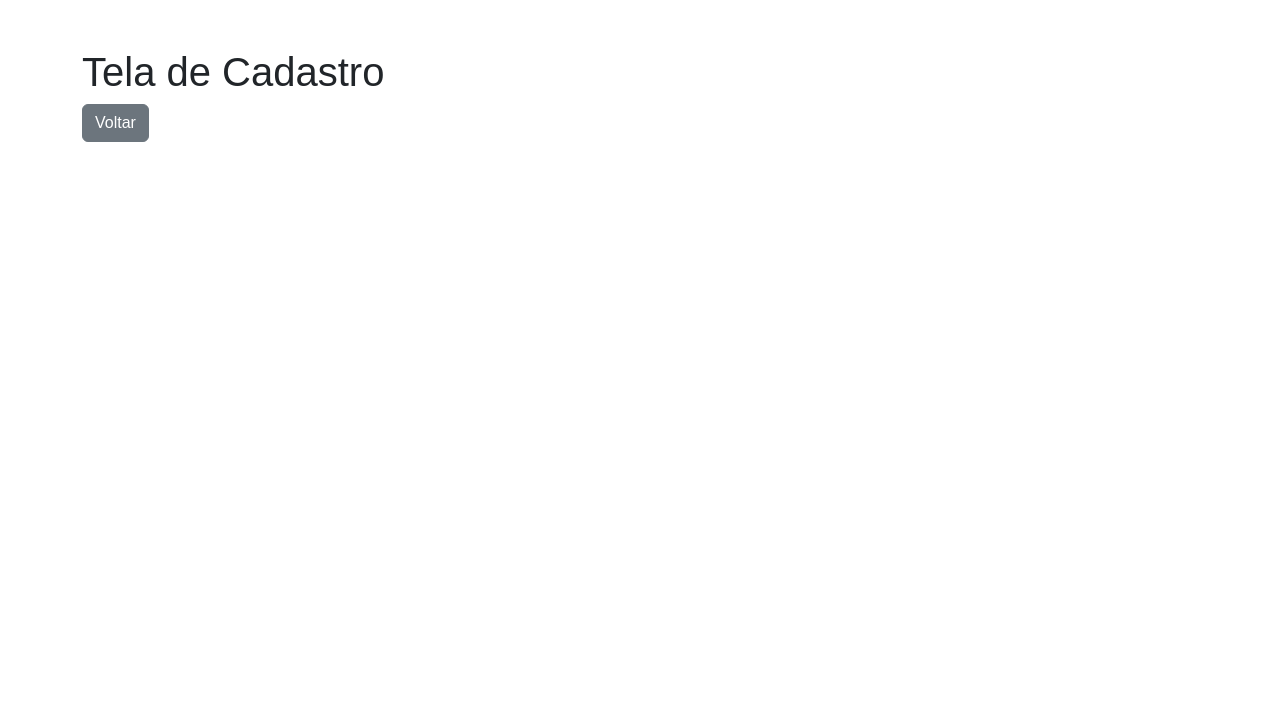
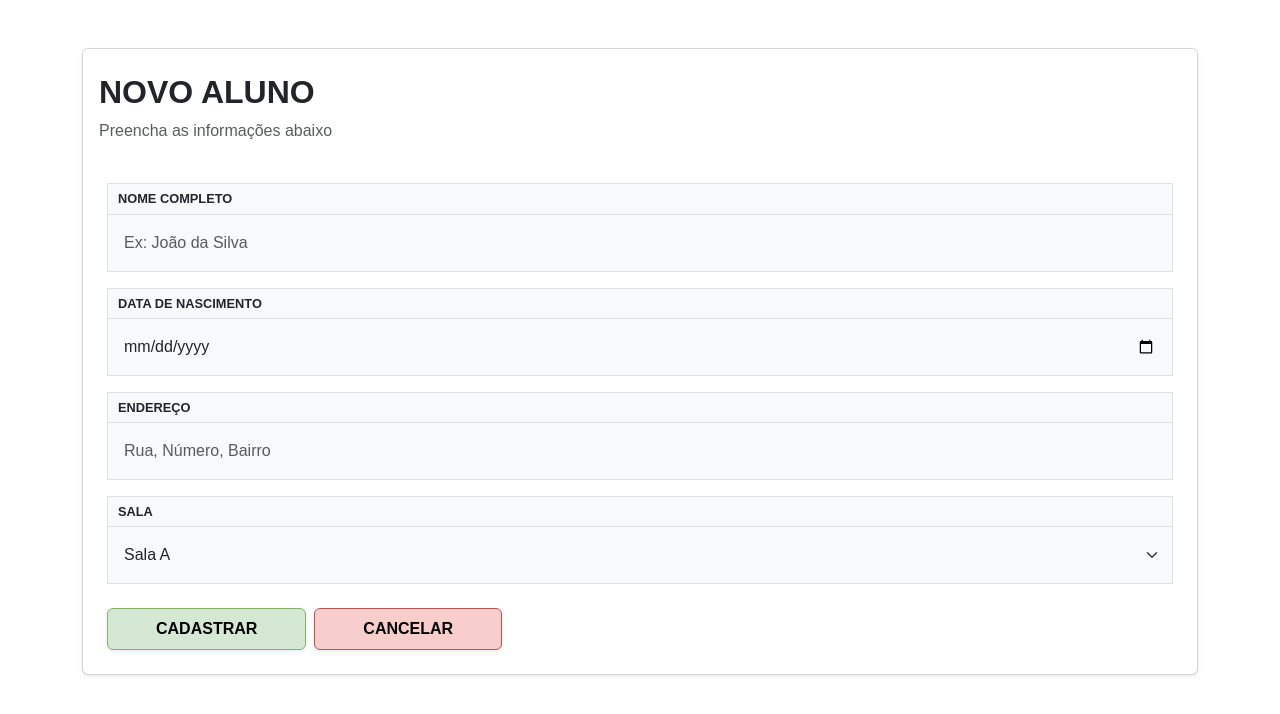
Before and after one commit to VinnySumo/TESTE_GSA_FRONTEND, a React (Vite) app in the folder teste_gsa_frontend/: page /cadastro in a window 1280 px wide. Shown: the top 714 px of the page. Built offline with nearby package versions, Linux system fonts and the light colour scheme.

Commit message:
fazendo o hook e a pagina de cadastro e editar do aluno

```diff
--- /dev/null
+++ b/teste_gsa_frontend/src/hooks/hookAlunoForm.js
@@ -0,0 +1,60 @@
+import { useState } from 'react';
+import api from '../services/api';
+
+export function useAlunoForm() {
+    const [loading, setLoading] = useState(false);
+    const [erro, setErro] = useState(null);
+
+    // Buscar dados de um aluno
+    const buscarUmAluno = async (id, sala) => {
+        setLoading(true);
+        setErro(null);
+        try {
+            const response = await api.get(`/sala/${sala}/${id}`);
+            return response.data.dados;
+        } catch (error) {
+            setErro('Erro ao buscar dados do aluno.');
+            return null;
+        } finally {
+            setLoading(false);
+        }
+    };
+
+    // Cadastrar Aluno
+    const cadastrarAluno = async (dados) => {
+        setLoading(true);
+        setErro(null);
+        try {
+            await api.post('/sala/cadastrar', dados);
+            return true; // Sucesso
+        } catch (error) {
+            setErro(error.response?.data?.mensagem || 'Erro ao cadastrar.');
+            return false; // Falha
+        } finally {
+            setLoading(false);
+        }
+    };
+
+    // Editar Aluno
+    const editarAluno = async (id, sala, dados) => {
+        setLoading(true);
+        setErro(null);
+        try {
+            await api.put(`/sala/${sala}/${id}`, dados);
+            return true;
+        } catch (error) {
+            setErro('Erro ao salvar alterações.');
+            return false;
+        } finally {
+            setLoading(false);
+        }
+    };
+
+    return {
+        loading,
+        erro,
+        buscarUmAluno,
+        cadastrarAluno,
+        editarAluno
+    };
+}
--- a/teste_gsa_frontend/src/pages/Cadastro/cadastro.jsx
+++ b/teste_gsa_frontend/src/pages/Cadastro/cadastro.jsx
@@ -1,11 +1,147 @@
-import React from 'react';
-import { Link } from 'react-router-dom';
+import React, { useEffect, useState } from 'react';
+import { Link, useNavigate, useParams } from 'react-router-dom';
+import { useAlunoForm } from '../../hooks/hookAlunoForm'; // <--- Importa o Hook Novo
 
 export default function Cadastro() {
-  return (
-    <div className="container mt-5">
-      <h1>Tela de Cadastro</h1>
-      <Link to="/" className="btn btn-secondary">Voltar</Link>
-    </div>
-  );
+    const { sala: salaParam, id } = useParams();
+    const navigate = useNavigate();
+
+    // Usa o hook específico de formulário
+    const { cadastrarAluno, editarAluno, buscarUmAluno, loading, erro } = useAlunoForm();
+
+    const [nome, setNome] = useState('');
+    const [dataNascimento, setDataNascimento] = useState('');
+    const [endereco, setEndereco] = useState('');
+    const [sala, setSala] = useState('a');
+
+    const [editando, setEditando] = useState(false);
+
+    useEffect(() => {
+        if (id && salaParam) {
+            setEditando(true);
+            setSala(salaParam);
+            carregarDados();
+        }
+    }, [id, salaParam]);
+
+    async function carregarDados() {
+        // Usa a função do novo hook
+        const aluno = await buscarUmAluno(id, salaParam);
+
+        if (aluno) {
+            setNome(aluno.nome);
+            setEndereco(aluno.endereco || '');
+            if (aluno.data_nascimento) {
+                const [dia, mes, ano] = aluno.data_nascimento.split('/');
+                setDataNascimento(`${ano}-${mes}-${dia}`);
+            }
+        } else {
+            alert('Aluno não encontrado.');
+            navigate('/');
+        }
+    }
+
+    //Validação de idade do aluno
+    function validarIdade(dataString) {
+        if (!dataString) return false;
+
+        const hoje = new Date();
+        const nascimento = new Date(dataString);
+
+        let idade = hoje.getFullYear() - nascimento.getFullYear();
+        const mes = hoje.getMonth() - nascimento.getMonth();
+
+        if (mes < 0 || (mes === 0 && hoje.getDate() < nascimento.getDate())) {
+            idade--;
+        }
+
+        // Mínimo (5 anos)
+        if (idade < 5) {
+            alert(`O aluno tem apenas ${idade} anos. A idade mínima é 5 anos.`);
+            return false;
+        }
+
+        //  Máximo (18 anos) para cadastro
+        if (idade > 18) {
+            alert(`Data inválida! O ano digitado resultaria em ${idade} anos de idade. Verifique o ano.`);
+            return false;
+        }
+
+        if (nascimento > hoje) {
+            alert("A data de nascimento não pode ser no futuro.");
+            return false;
+        }
+
+        return true;
+    }
+
+    async function handleSubmit(e) {
+        e.preventDefault();
+
+        if (!validarIdade(dataNascimento)) {
+            return; // Para tudo se a idade for inválida
+        }
+
+        const dados = { nome, data_nascimento: dataNascimento, endereco, sala };
+        let sucesso = false;
+
+        if (editando) {
+            // Usa função do novo hook
+            sucesso = await editarAluno(id, salaParam, dados);
+        } else {
+            // Usa função do novo hook
+            sucesso = await cadastrarAluno(dados);
+        }
+
+        if (sucesso) {
+            alert(editando ? 'Aluno atualizado!' : 'Aluno cadastrado!');
+            navigate('/');
+        } else {
+            alert(erro || 'Ocorreu um erro ao salvar.');
+        }
+    }
+
+    return (
+        <div className="container mt-5">
+            <div className="card shadow-sm">
+                <div className="card-header bg-white border-bottom-0 pt-4 pb-0">
+                    <h2 className="fw-bold text-uppercase">
+                        {editando ? 'Editar Aluno' : 'Novo Aluno'}
+                    </h2>
+                    <p className="text-muted">Preencha as informações abaixo</p>
+                </div>
+
+                <div className="card-body p-4">
+                    <form onSubmit={handleSubmit}>
+                        <div className="mb-3">
+                            <label className="label-custom">Nome Completo</label>
+                            <input type="text" className="form-control input-custom p-3 bg-light" placeholder="Ex: João da Silva" value={nome} onChange={(e) => setNome(e.target.value)} required />
+                        </div>
+                        <div className="mb-3">
+                            <label className="label-custom">Data de Nascimento</label>
+                            <input type="date" className="form-control input-custom p-3 bg-light" value={dataNascimento} onChange={(e) => setDataNascimento(e.target.value)} required />
+                        </div>
+                        <div className="mb-3">
+                            <label className="label-custom">Endereço</label>
+                            <input type="text" className="form-control input-custom p-3 bg-light" placeholder="Rua, Número, Bairro" value={endereco} onChange={(e) => setEndereco(e.target.value)} />
+                        </div>
+                        <div className="mb-4">
+                            <label className="label-custom">Sala</label>
+                            <select className="form-select input-custom p-3 bg-light" value={sala} onChange={(e) => setSala(e.target.value)} disabled={editando}>
+                                <option value="a">Sala A</option>
+                                <option value="b">Sala B</option>
+                                <option value="c">Sala C</option>
+                            </select>
+                        </div>
+                        <div className="d-flex gap-2">
+                            <button type="submit" disabled={loading} className="btn btn-custom-save px-5 py-2 fw-bold shadow-sm">
+                                {loading ? 'SALVANDO...' : (editando ? 'SALVAR ALTERAÇÕES' : 'CADASTRAR')}
+                            </button>
+                            <Link to="/" className="btn btn-custom-back px-5 py-2 fw-bold shadow-sm text-decoration-none">CANCELAR</Link>
+                        </div>
+                    </form>
+                </div>
+            </div>
+        </div>
+    );
 }
```
